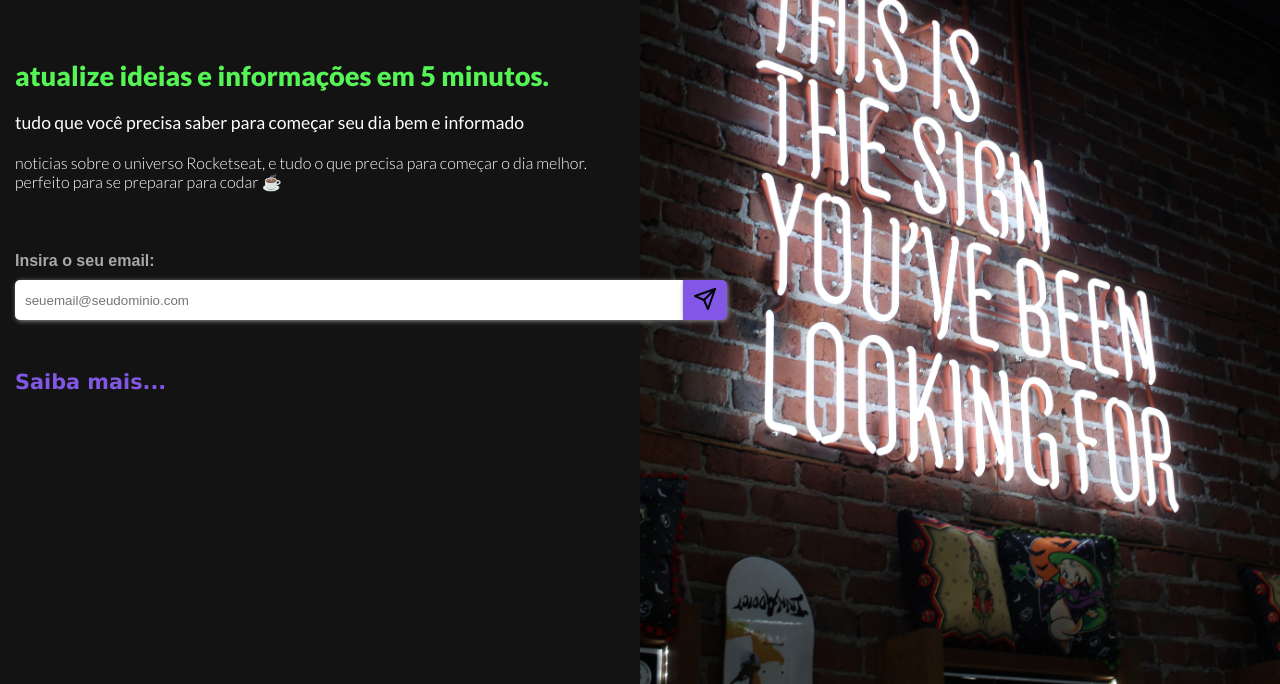
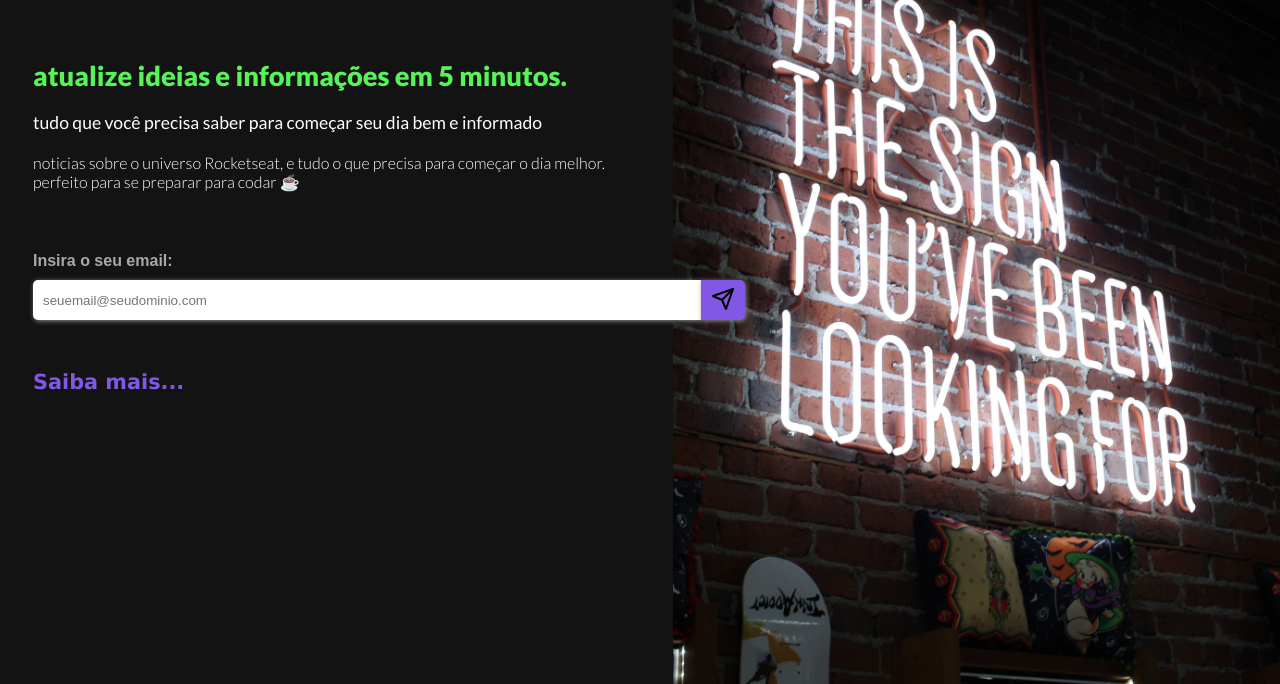
Before and after one commit to joaohoffmann/Newsletter-challenge, a plain HTML site: page index.html in a window 1280 px wide. Shown: the part 116-800 px from the top of the page. Drawn offline with Linux system fonts and the light colour scheme; a web font is replaced by a local one.

Commit message:
second commit

```diff
--- a/assets/style.css
+++ b/assets/style.css
@@ -30,6 +30,7 @@
   width: 50%;
   height: 100vh;
   background-color: rgb(20, 19, 19);
+  padding: 0px 15px 0px 18px;
 }
 
 .container--text {
```
Also changed, not shown: index.html (+0 -1 lines).
